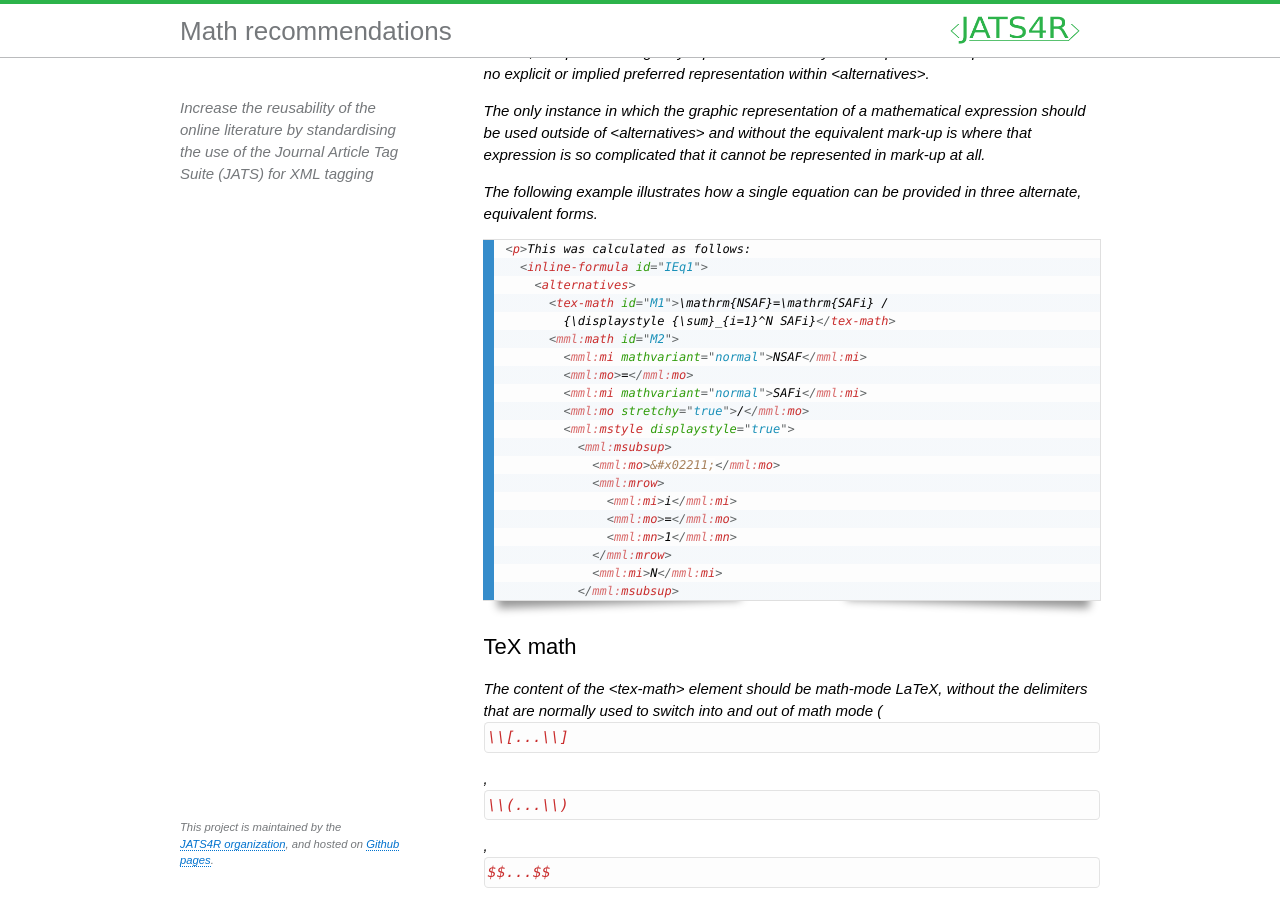
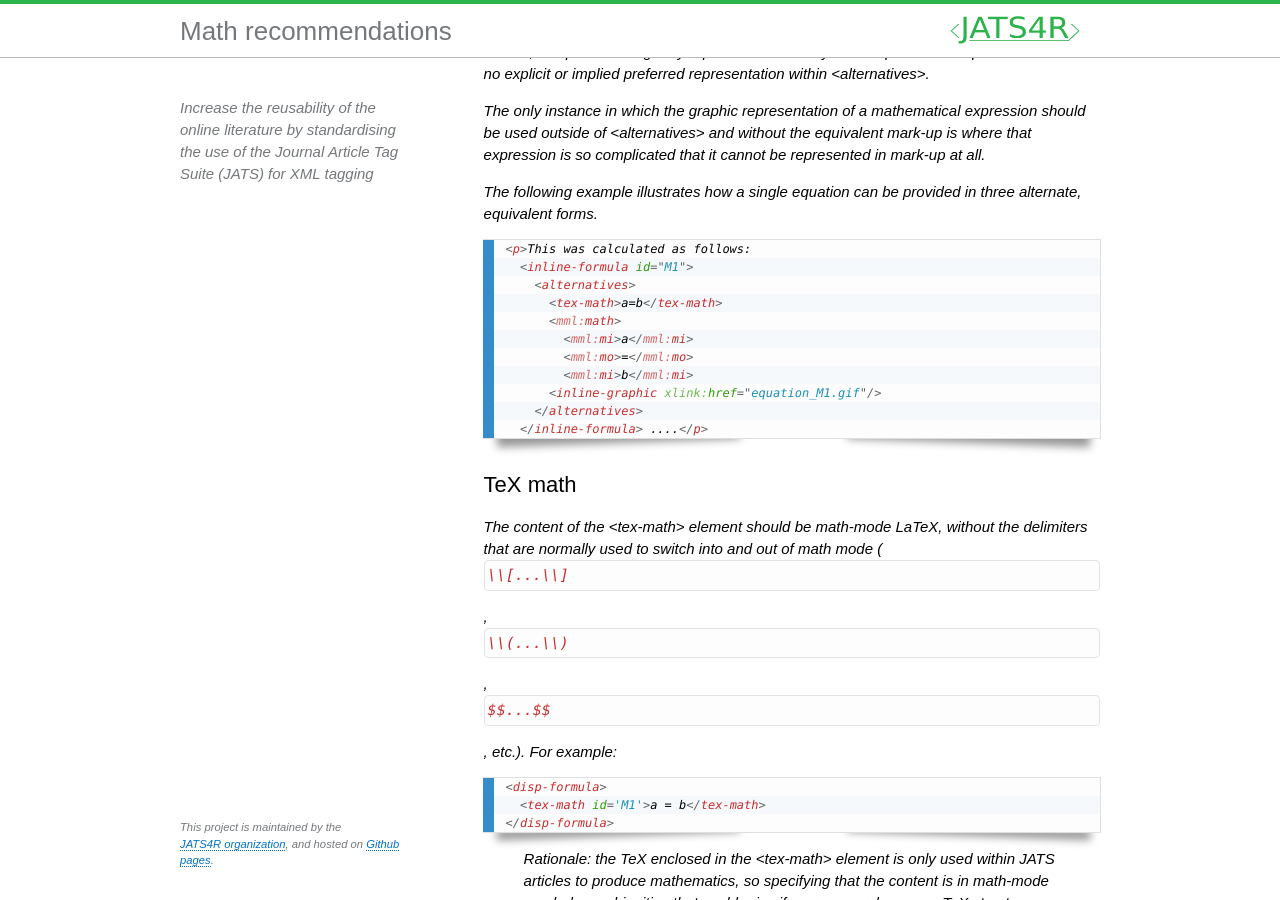
Before and after one commit to JATS4R/old-website, a Jekyll site: the page built from recommendations/math.md, in a window 1280 px wide and 900 px high, scrolled down 715 px. Built offline with Jekyll 4.4.1, drawn with Linux system fonts in a browser that asks for light colours; some web fonts are replaced.

Commit message:
Address some concerns about our math example by stubbifying the equations

````diff
--- a/recommendations/math.md
+++ b/recommendations/math.md
@@ -33,33 +33,16 @@ The following example illustrates how a single equation can be provided in three
 
 ```markup
 <p>This was calculated as follows:
-  <inline-formula id="IEq1">
+  <inline-formula id="M1">
     <alternatives>
-      <tex-math id="M1">\mathrm{NSAF}=\mathrm{SAFi} /
-        {\displaystyle {\sum}_{i=1}^N SAFi}</tex-math>
-      <mml:math id="M2">
-        <mml:mi mathvariant="normal">NSAF</mml:mi>
+      <tex-math>a=b</tex-math>
+      <mml:math>
+        <mml:mi>a</mml:mi>
         <mml:mo>=</mml:mo>
-        <mml:mi mathvariant="normal">SAFi</mml:mi>
-        <mml:mo stretchy="true">/</mml:mo>
-        <mml:mstyle displaystyle="true">
-          <mml:msubsup>
-            <mml:mo>&#x02211;</mml:mo>
-            <mml:mrow>
-              <mml:mi>i</mml:mi>
-              <mml:mo>=</mml:mo>
-              <mml:mn>1</mml:mn>
-            </mml:mrow>
-            <mml:mi>N</mml:mi>
-          </mml:msubsup>
-          <mml:mrow>
-            <mml:mi mathvariant="italic">SAFi</mml:mi>
-          </mml:mrow>
-        </mml:mstyle>
-      </mml:math>
-      <inline-graphic xlink:href="12953_2014_44_Article_IEq1.gif"/>
+        <mml:mi>b</mml:mi>
+      <inline-graphic xlink:href="equation_M1.gif"/>
     </alternatives>
-  </inline-formula>, where subscript i ....</p>
+  </inline-formula> ....</p>
 ```
 
 ## TeX math
````
